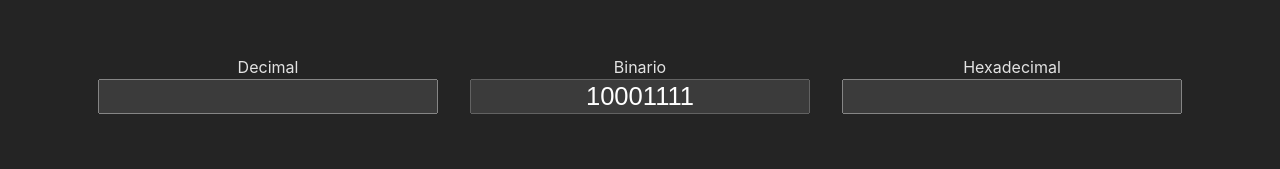
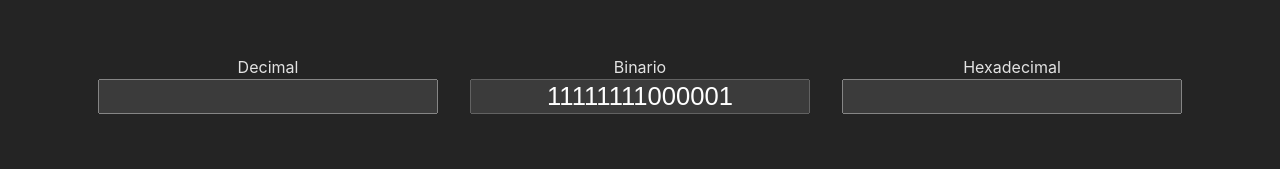
Before and after one commit to LeFede/coc-taller-conversiones, a React (Vite) app: page / in a window 1280 px wide. Shown: the part 316-485 px from the top of the page. Built offline with nearby package versions, Linux system fonts and the light colour scheme.

Commit message:
change chances & clean up code

```diff
--- a/src/App.tsx
+++ b/src/App.tsx
@@ -4,12 +4,12 @@ import toast, { Toaster } from "react-hot-toast";
 import { useEffect, useRef, useState } from "react";
 
 const generateRandomNumber = (n) => {
-  let number;
+  let number = ~~(Math.random() * Math.pow(2, n));
   const rand = Math.floor(Math.random() * 100);
-  if (rand < 30) number = Math.floor(Math.random() * Math.pow(2, n >> 2 || 1));
-  else if (rand < 60)
-    number = Math.floor(Math.random() * Math.pow(2, n >> 1 || 1));
-  else number = Math.floor(Math.random() * Math.pow(2, n));
+
+  if (rand < 50) number = number >> 3;
+  else if (rand < 80) number = number >> 2;
+  else number;
 
   if (number <= 60) number = generateRandomNumber(n);
 
```
